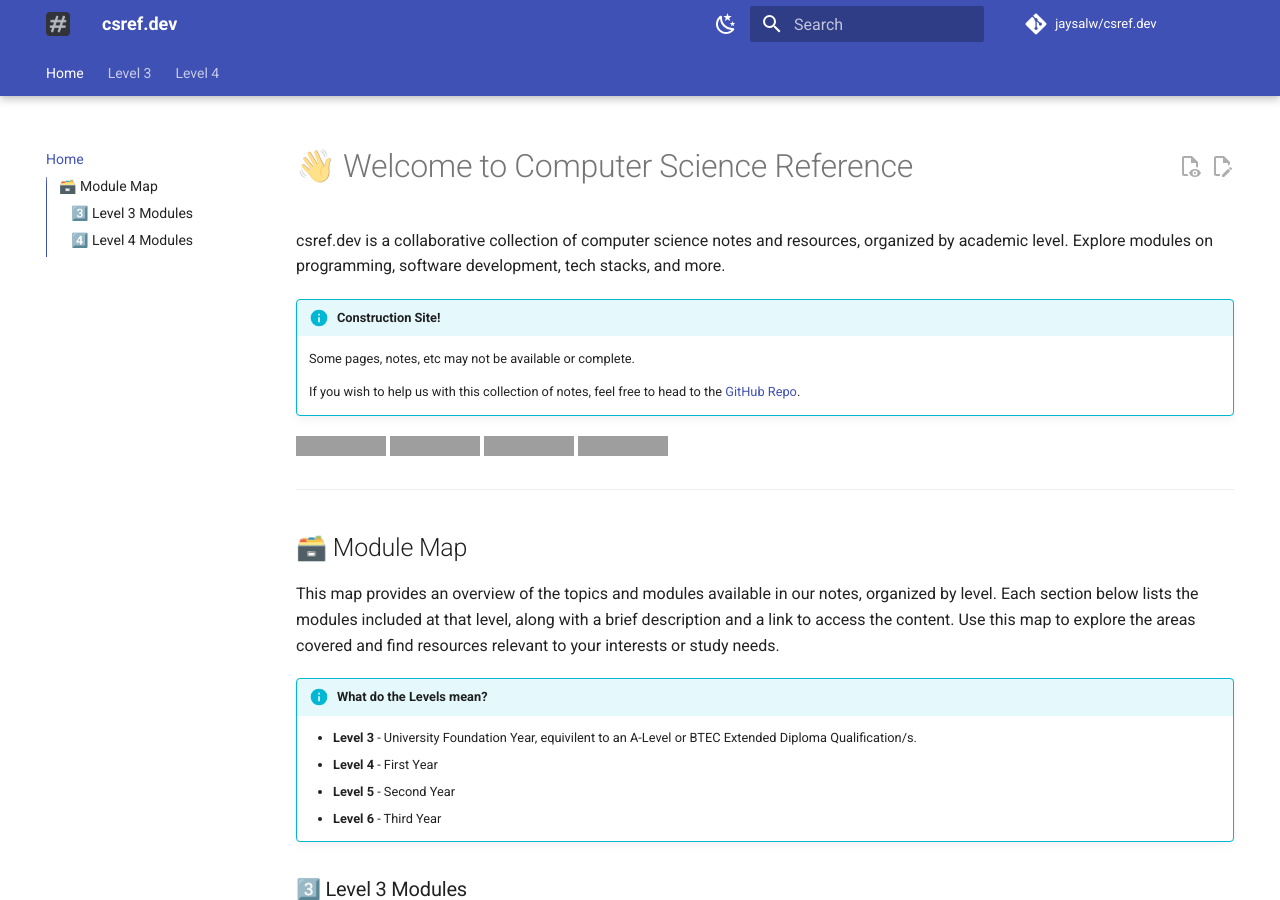
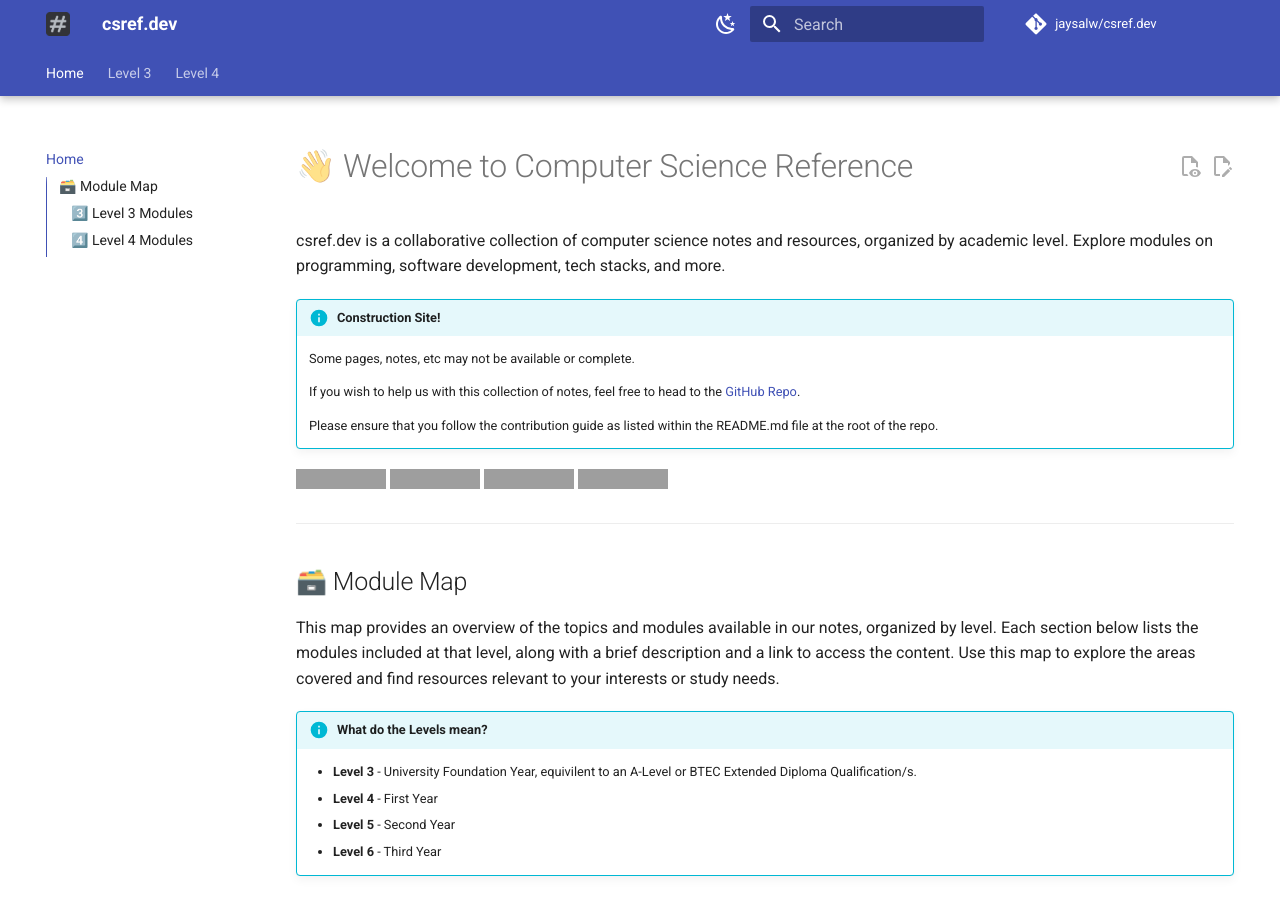
Before and after one commit to jaysalw/csref.dev, an MkDocs documentation site: the page built from docs/index.md, in a window 1280 px wide and 900 px high, cut to the strip 0-900 px from the top of the window. Built offline with MkDocs 1.6.1 and Material for MkDocs 9.7.7, drawn with Linux system fonts in a browser that asks for light colours; comment, search, counter and statistics services are not loaded; grey boxes are pictures that could not be loaded.

Commit message:
Add contribution guide reminder to index.md
Added a note to follow the contribution guide in README.md.

```diff
--- a/docs/index.md
+++ b/docs/index.md
@@ -11,6 +11,8 @@ csref.dev is a collaborative collection of computer science notes and resources,
     Some pages, notes, etc may not be available or complete.
 
     If you wish to help us with this collection of notes, feel free to head to the [GitHub Repo](https://github.com/jaysalw/csref.dev).
+
+    Please ensure that you follow the contribution guide as listed within the README.md file at the root of the repo.
 
 [![GitHub Repo stars](https://img.shields.io/github/stars/jaysalw/csref.dev?style=for-the-badge&logo=github)](https://github.com/jaysalw/csref.dev/stargazers)
 [![GitHub issues](https://img.shields.io/github/issues/jaysalw/csref.dev?style=for-the-badge)](https://github.com/jaysalw/csref.dev/issues)
```
